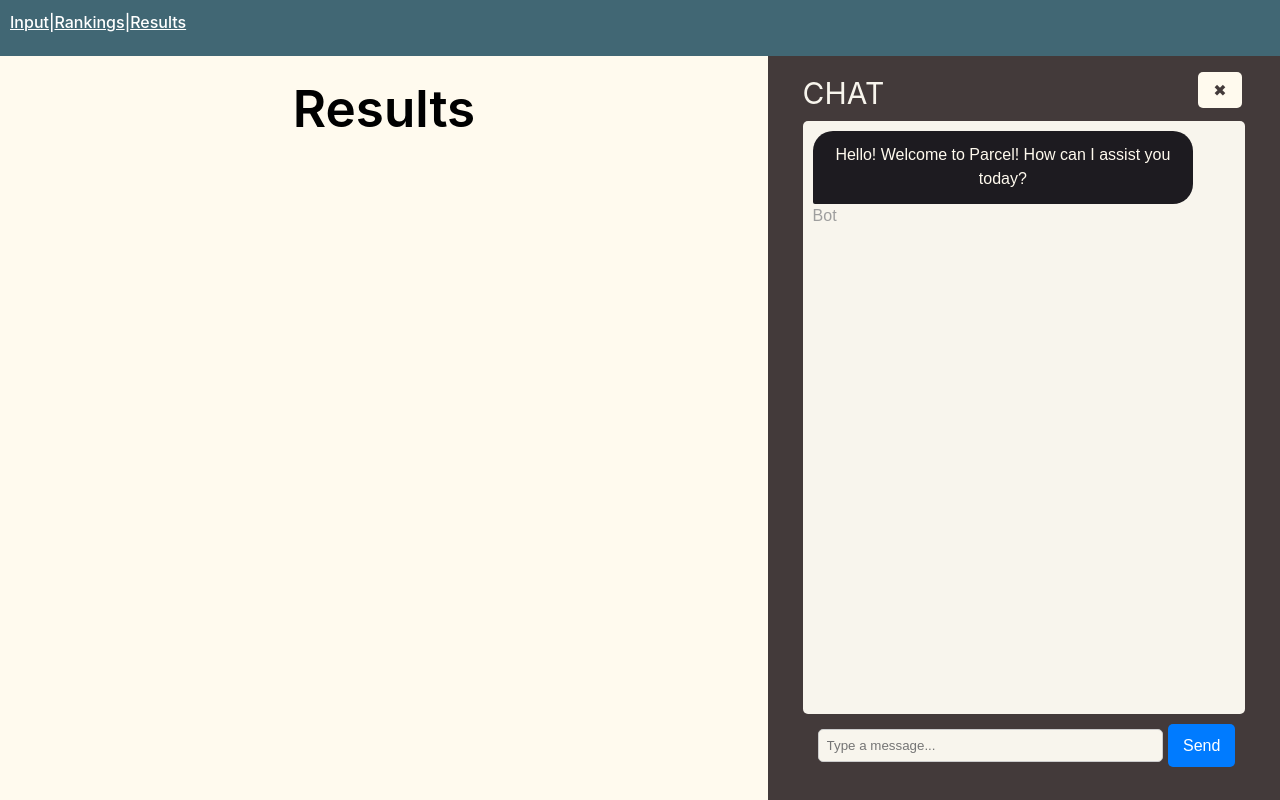
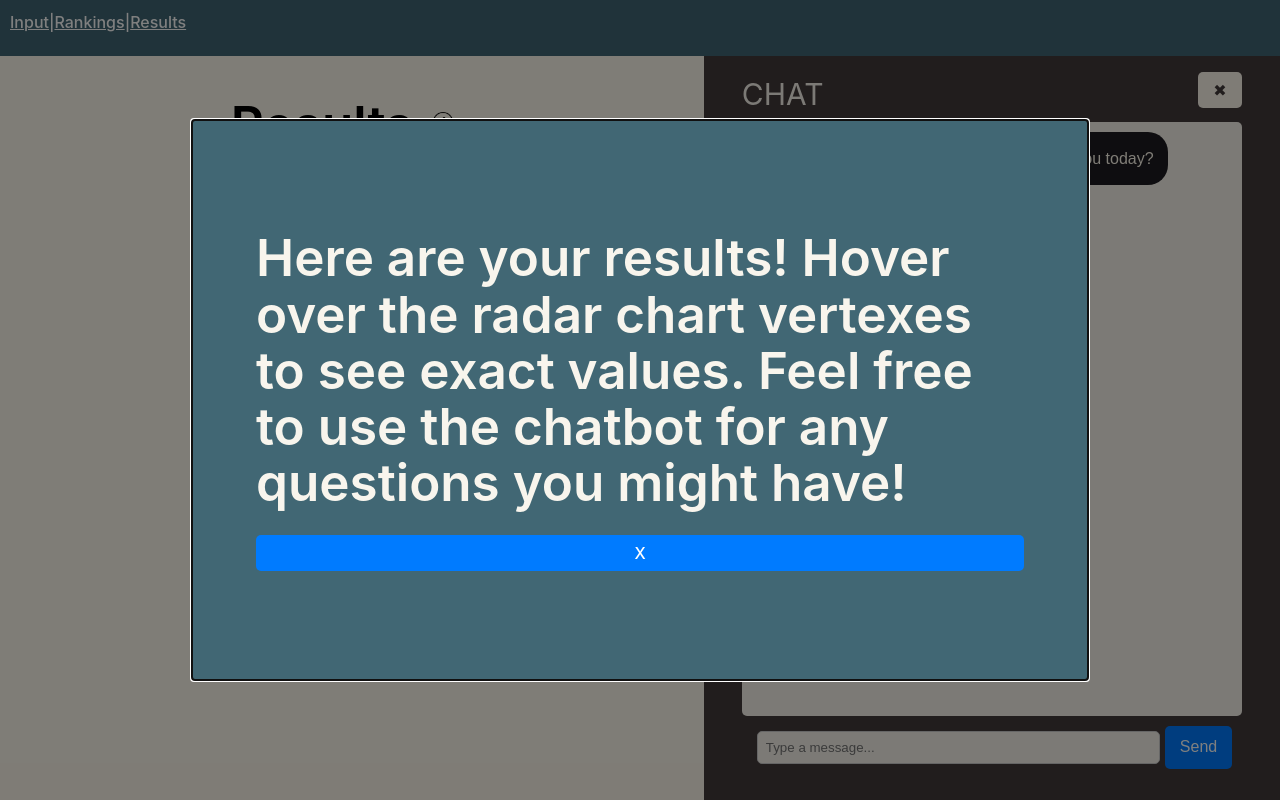
Before and after one commit to riasingh125/forge-spring25-software, a React (Vite) app in the folder frontend/: page /results in a window 1280 px wide. Built offline with nearby package versions, Linux system fonts and the light colour scheme.

Commit message:
added modal, spider chart, and some stylings

```diff
--- a/frontend/src/App.tsx
+++ b/frontend/src/App.tsx
@@ -12,7 +12,15 @@ import "./App.css";
 
 export interface Result {
   name : string;
-  price : string;
+  affordability : number;
+  personalHealth : number;
+  essentialServicesCoverage : number;
+  flexibility : number;
+  geographicCoverage : number;
+  familyCoverage : number;
+  convenience : number;
+  longTermBenefits : number;
+  totalScore : number;
 }
 
 export interface ResultsProps {
--- a/frontend/src/components/ChatbotStyles.module.css
+++ b/frontend/src/components/ChatbotStyles.module.css
@@ -8,7 +8,7 @@
     background-color: var(--gray);
     right: 0;
     bottom: 0;
-    width: 40vw;
+    width: 45vw;
     height: 93vh;
     padding: 10px;
     z-index: 0;
--- a/frontend/src/components/FileUpload.tsx
+++ b/frontend/src/components/FileUpload.tsx
@@ -10,27 +10,13 @@ const FileUpload = () => {
     console.log(newFiles);
   };
 
-    return (
-        <div>
-            <input
-            type="file"
-            accept="application/pdf"
-            multiple
-            required
-            onChange={handleFileChange} />
-            <menu>
-                {files.map((file, index) => (
-                    <li key={index}>{file.name}</li>
-                ))}
-            </menu>
-        </div>
-    );
   return (
     <div>
       <input
         type="file"
         accept="application/pdf"
         multiple
+        required
         onChange={handleFileChange}
       />
       {files.length > 0 && (
--- /dev/null
+++ b/frontend/src/components/ModalStyles.module.css
@@ -0,0 +1,17 @@
+.modalBoxOuter {
+    padding: 5%;
+    display: flex;
+    flex-direction: column;
+    justify-content: center;
+    text-align: left;
+    height: 70vh;
+    width: 70vw;
+    background-color: var(--dark-blue);
+    justify-self: center;
+    margin-top: 15vh;
+    color: var( --textbox-off-white);
+  }
+
+  .modalBoxInner {
+
+  }
--- /dev/null
+++ b/frontend/src/components/ResultsModal.tsx
@@ -0,0 +1,24 @@
+import Modal from '@mui/material/Modal';
+import styles from './ModalStyles.module.css';
+
+interface ModalProps {
+  isOpen: boolean;
+  handleClose: () => void;
+}
+
+export default function ResultsModal({ isOpen, handleClose}: ModalProps) {
+
+  return (
+    <div>
+      <Modal
+        open={isOpen}>
+        <div className={styles.modalBoxOuter}>
+          <h1>Here are your results! Hover over the radar chart vertexes to see exact values.
+            Feel free to use the chatbot for any questions you might have!</h1>
+            <br></br>
+          <button onClick={handleClose}>X</button>
+        </div>
+      </Modal>
+    </div>
+  );
+}
--- a/frontend/src/components/ResultsText.tsx
+++ b/frontend/src/components/ResultsText.tsx
@@ -1,22 +1,85 @@
 
 import './TextBoxStyles.css';
+import SpiderChart from './SpiderChart';
+import { Result } from '../App';
 
 interface TextBoxProps {
   rank: number;
   title: string;
-  content: string;
-  width: number | string;
-  height: number | string;
-  bgColor?: string;
+  content: Result;
+  bgColor: string;
+  expanded: boolean;
 }
 
-export default function TextBox({ rank, title, content, width, height, bgColor }: TextBoxProps) {
+const dummyResult: Result = {
+    name: "Sample Plan",
+    totalScore: 7.2,
+    affordability: 8,
+    personalHealth: 7,
+    essentialServicesCoverage: 9,
+    flexibility: 6,
+    geographicCoverage: 8,
+    familyCoverage: 7,
+    convenience: 5,
+    longTermBenefits: 9
+  };
+
+export default function TextBox({ rank, title, content, bgColor, expanded }: TextBoxProps) {
+  if (expanded) {
     return (
-      <div className="box-container" style={{width, height, backgroundColor: bgColor }}>
-        <h6>{rank + 1}. {title}</h6>
-        <div className="inner-box">
-          <p>{content}</p>
+      <div>
+        <div className="box-container" style={{width: "80vw", height: "550px", backgroundColor: bgColor }}>
+          <h6>{rank + 1}. {title}</h6>
+          <div className="results-content">
+            <div className="inner-box-expanded">
+              <SpiderChart scores = {dummyResult} color = {bgColor}></SpiderChart>
+            </div>
+            <div className="score-card">
+            <h2 style={{fontFamily: "Georgia", fontSize:"25px", fontWeight: 400, lineHeight: "1.5"}}>
+              <br></br>
+              ⭐ overall rating: {dummyResult.totalScore}
+              <div className="line"></div>
+              affordability: {dummyResult.affordability}
+              <br></br>
+              personal health: {dummyResult.personalHealth}
+              <br></br>
+              essential services coverage: {dummyResult.essentialServicesCoverage}
+              <br></br>
+              flexibility: {dummyResult.flexibility}
+              <br></br>
+              geographic coverage: {dummyResult.geographicCoverage}
+              <br></br>
+              family coverage: {dummyResult.familyCoverage}
+              <br></br>
+              convenience: {dummyResult.convenience}
+              <br></br>
+              long-term benefits: {dummyResult.longTermBenefits}
+            </h2>
+          </div>
+          </div>
         </div>
+        <br></br>
       </div>
     );
   }
+
+  else {
+    return (
+      <div>
+        <div className="box-container" style={{width: "50vw", height: "600px", backgroundColor: bgColor }}>
+          <h6>{rank + 1}. {title}</h6>
+          <div className="inner-box">
+            <SpiderChart scores = {dummyResult} color = {bgColor}></SpiderChart>
+          </div>
+          <br></br>
+          <div className="score-tag">
+            <h2 style={{fontSize:"20px", fontWeight: 400}}>
+              ⭐ overall rating: {dummyResult.totalScore}
+            </h2>
+          </div>
+        </div>
+        <br></br>
+      </div>
+    );
+  }
+  }
--- /dev/null
+++ b/frontend/src/components/SpiderChart.tsx
@@ -0,0 +1,37 @@
+import React from "react";
+import { Radar, RadarChart, PolarGrid, PolarAngleAxis, PolarRadiusAxis, Tooltip, ResponsiveContainer } from "recharts";
+import { Result } from "../App";
+import './TextBoxStyles.css';
+
+interface SpiderChartProps {
+    scores: Result;
+    color?: string;
+}
+
+const transformData = (result: Result) => [
+    { factor: "Affordability", value: result.affordability },
+    { factor: "Personal Health", value: result.personalHealth },
+    { factor: "Essential Services", value: result.essentialServicesCoverage },
+    { factor: "Flexibility", value: result.flexibility },
+    { factor: "Geographic Coverage", value: result.geographicCoverage },
+    { factor: "Family Coverage", value: result.familyCoverage },
+    { factor: "Convenience", value: result.convenience },
+    { factor: "Long-Term Benefits", value: result.longTermBenefits }
+];
+
+
+export default function SpiderChart({ scores, color }: SpiderChartProps) {
+    const chartData = transformData(scores); // Convert `Result` into Recharts format
+
+    return (
+        <ResponsiveContainer width="100%" height="100%">
+            <RadarChart cx="50%" cy="50%" outerRadius="80%" data={chartData}>
+                <PolarGrid />
+                <PolarAngleAxis dataKey="factor" tickSize={20}/>
+                <PolarRadiusAxis angle={90} domain={[0, 10]} tickCount={10}/>
+                <Tooltip />
+                <Radar name={scores.name} dataKey="value" stroke={color} fill={color} fillOpacity={0.6} />
+            </RadarChart>
+        </ResponsiveContainer>
+    );
+};
--- a/frontend/src/components/TextBoxStyles.css
+++ b/frontend/src/components/TextBoxStyles.css
@@ -1,9 +1,8 @@
 .box-container {
-  background-color: #4a4a4a;
-  color: white;
-  padding: 16px;
+  padding: 40px;
   display: flex;
   flex-direction: column;
+  justify-content: flex-start;
   text-align: left;
 }
 
@@ -16,12 +15,56 @@ h6 {
   line-height: normal;
 }
 
+.results-content {
+  display: flex;
+  flex-direction: row;
+  height: 90%;
+  margin-top: 2%;
+  justify-content: space-between;
+}
+
 .inner-box {
-  background-color: #e0e0e0;
+  display: flex;
+  background-color: var(--textbox-off-white);
   color: black;
   padding: 16px;
-  border-radius: 10px;
-  flex-grow: 1;
-  overflow: hidden;
-  margin: 10px;
+  margin-top: 3%;
+  height: 80%;
 }
+
+.inner-box-expanded {
+  display: flex;
+  background-color: var(--textbox-off-white);
+  color: black;
+  padding: 16px;
+  width: 60%;
+  height: 100%;
+}
+
+.score-tag {
+  background-color: var(--textbox-off-white);
+  display: flex;
+  flex-wrap: wrap;
+  text-align: center;
+  width: 33%;
+  height: 10%;
+  align-self: center;
+  border-radius: 8px;
+  align-content: center;
+  justify-content: center;
+}
+
+.score-card {
+  background-color: var(--textbox-off-white);
+  display: flex;
+  line-height: 20px;
+  text-align: center;
+  width: 35%;
+  height: 100%;
+  align-content: center;
+  justify-content: center;
+}
+
+.line {
+  border-bottom: 1.5px solid var(--burgundy);
+}
--- a/frontend/src/pages/Input/Input.tsx
+++ b/frontend/src/pages/Input/Input.tsx
@@ -28,7 +28,7 @@ const Input: React.FC<ResultsProps> = ({ setResults }) => {
   // Handle form submission
   const handleSubmit = async (e: React.FormEvent) => {
     e.preventDefault();
-    navigate("/Rankings");
+    navigate("/Rankings", {state: formData});
   };
 
   return (
--- a/frontend/src/pages/Ranking/Rankings.tsx
+++ b/frontend/src/pages/Ranking/Rankings.tsx
@@ -8,7 +8,7 @@ import Typography from '@mui/material/Typography';
 import Slider from '@mui/material/Slider';
 import MuiInput from '@mui/material/Input';
 import { ResultsProps } from "../../App";
-import {sendInputData} from "../sendInputAPI.ts";
+import {sendInputData, uploadFiles} from "../sendInputAPI.ts";
 import {getResults} from "../resultsAPI.ts";
 import styles from "./rankings.module.css"
 
--- a/frontend/src/pages/Results/Results.tsx
+++ b/frontend/src/pages/Results/Results.tsx
@@ -3,6 +3,10 @@ import TextBox from '../../components/ResultsText';
 import { ResultsProps, Result } from '../../App';
 import Chatbot from '../../components/Chatbot';
 import styles from './results.module.css';
+import Modal from '../../components/ResultsModal'
+import info from '../../resources/info.png'
+import Button from '@mui/material/Button';
+import Tooltip from '@mui/material/Tooltip';
 
 function interpolateColor(start: string, end: string, factor: number): string {
     const hexToRgb = (hex: string) =>
@@ -21,42 +25,62 @@ function interpolateColor(start: string, end: string, factor: number): string {
     return rgbToHex(resultRgb[0], resultRgb[1], resultRgb[2]);
 }
 
-function displayResult(results: Result, index: number, total: number) {
+function displayResult(results: Result, index: number, total: number, expanded: boolean) {
     const startColor = "#254E5C";
     const endColor = "#597D8A";
     const factor = index / Math.max(1, total - 1); // Avoid division by zero
     const bgColor = interpolateColor(startColor, endColor, factor);
 
     return (
-        <div>
         <TextBox
             key={index}
             rank={index}
             title={results.name}
-            content={`price: ${results.price}`}
-            width="500px"
-            height="300px"
+            content={results}
             bgColor={bgColor}
+            expanded={expanded}
         />
-        <br></br>
-        </div>
     )
 }
 
+// constant for Results header and modal button so it doesn't have to repear
+const ResultsAndModalButton = (setOpen: () => void) => {
+    return (
+    <div className={styles.resultsAndInfo}>
+        <h1>Results</h1>
+        <Tooltip
+        title="What do my results mean?"
+        arrow
+        placement="right-start">
+            <button className={styles.openModal}>
+                <img
+                src={info} alt="my image"
+                onClick={setOpen}
+                className={styles.infoImage}/>
+            </button>
+        </Tooltip>
+    </div>);
+};
+
 const Results: React.FC<ResultsProps> = ({results}) => {
+    const [isModalOpen, setIsModalOpen] = useState(true);
+    const setOpen = () => setIsModalOpen(true);
+    const setClose = () => setIsModalOpen(false);
+
     const [isChatOpen, setIsChatOpen] = useState(true);
 
     if (isChatOpen) {
         return (
             <div>
+                <Modal
+                isOpen= {isModalOpen}
+                handleClose= {setClose}/>
                 <button className={styles.closeChat} onClick={() => setIsChatOpen(false)}>✖</button>
                 <div className={styles.resultsdisplay}>
-                    <br></br>
-                    <h1>Results</h1>
-                    <br></br>
+                    {ResultsAndModalButton(setOpen)}
                     {
                     results.map((result, index) => (
-                        displayResult(result, index, results.length)
+                        displayResult(result, index, results.length, false)
                     ))
                     }
                 </div>
@@ -69,16 +93,17 @@ const Results: React.FC<ResultsProps> = ({results}) => {
     if (!isChatOpen) {
         return (
             <div>
+            <Modal
+            isOpen= {isModalOpen}
+            handleClose= {setClose}/>
             <button className={styles.openChat} onClick={() => setIsChatOpen(true)}>
-            Chat
+                Chat
             </button>
             <div className={styles.resultsCentered}>
-            <br></br>
-                <h1>Results</h1>
-                <br></br>
+            {ResultsAndModalButton(setOpen)}
                 {
                 results.map((result, index) => (
-                   displayResult(result, index, results.length)
+                   displayResult(result, index, results.length, true)
                 ))
                 }
             </div>
--- a/frontend/src/pages/Results/results.module.css
+++ b/frontend/src/pages/Results/results.module.css
@@ -6,7 +6,7 @@
     display: flex;
     flex-direction: column;
     align-items: center;
-    width: 60vw;
+    width: 55vw;
     height: 93vh;
     overflow-y: auto;
     background-color: var(--background-off-white);
@@ -30,7 +30,7 @@
     border-color: var(--gray);
     color: var(--gray);
     cursor: pointer;
-    z-index: 9999;
+    z-index: 10;
 }
 
 .closeChat:hover {
@@ -53,3 +53,44 @@
 .openChat:hover {
     background: gray;
 }
+
+.resultsAndInfo {
+    display: flex;
+    flex-direction: row;
+    margin-top: 5vh;
+    margin-bottom: 2vh;
+    justify-content: center;
+}
+
+.openModal {
+    margin: 5px;
+    background-color: transparent;
+    border-color: transparent;
+    outline: none;
+}
+
+.openModal:hover {
+    margin: 5px;
+    background-color: transparent;
+    border-color: transparent;
+    outline: none;
+}
+
+.openModal:active {
+    margin: 5px;
+    background-color: transparent;
+    border-color: transparent;
+    outline: none;
+}
+
+.openModal:focus, .openModal:focus-visible {
+    margin: 5px;
+    background-color: transparent;
+    border-color: transparent;
+    outline: none;
+}
+
+.infoImage {
+    width: 20px;
+    height: 20px;
+}
```
Also changed, not shown: frontend/src/resources/info.png (added).
